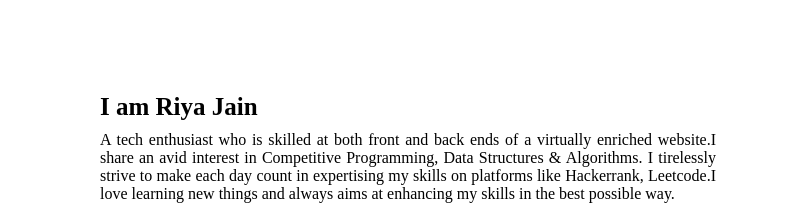
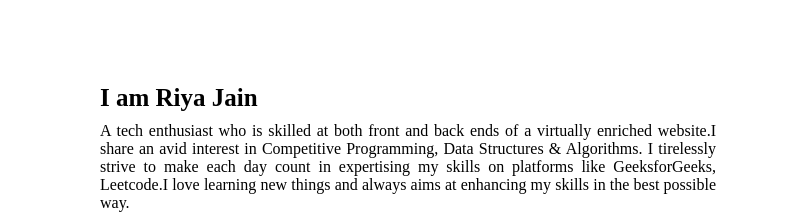
Before and after one commit to RiyaJain12/MyPortfolio, a plain HTML site: page index.html in a window 1280 px wide. Shown: the part 1000-1224 px from the top of the page, 484-1280 px from the left. Drawn offline with nearby package versions, Linux system fonts and the light colour scheme; a web font is replaced by a local one.

Commit message:
Update index.html

```diff
--- a/index.html
+++ b/index.html
@@ -57,7 +57,7 @@
                     <p>A<span> tech enthusiast </span>who is skilled at both <span>front and back ends</span> of a
                         virtually enriched website.I share an avid interest in <span>Competitive Programming, Data
                             Structures & Algorithms</span>. I tirelessly strive to make each day count in expertising my
-                        skills on platforms like Hackerrank, Leetcode.I love learning new things and always aims at
+                        skills on platforms like GeeksforGeeks, Leetcode.I love learning new things and always aims at
                         enhancing my skills in the best possible way.</p>
                     <div class="info">
                         <div class="list">
```
